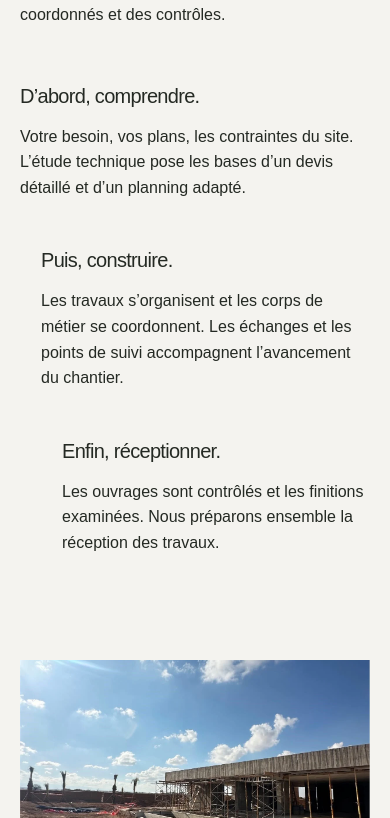
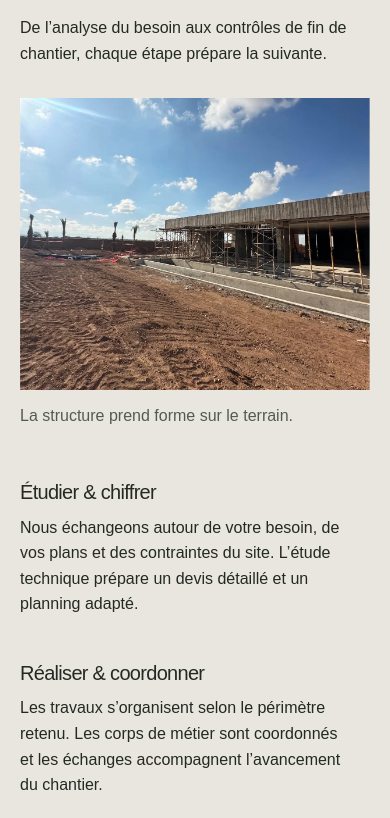
Before and after one commit to yassinejoundi/shamsbusine, a Next.js app: page / in a window 390 px wide. Shown: the part 3506-4324 px from the top of the page. Built offline with nearby package versions, Linux system fonts and the light colour scheme; a web font is replaced by a local one.

Commit message:
feat(home): rebuild process section

```diff
--- a/app/globals.css
+++ b/app/globals.css
@@ -103,11 +103,17 @@ details[open] > summary .when-open { display: inline-block; }
 details[open] > summary .when-closed { display: none; }
 .service-list .disclosure-icon { color: var(--accent); }
 details > p { padding-block-start: 1rem; max-width: 53ch; }
+.process { background: var(--surface); padding-block: clamp(4rem, 8vw, 7rem); }
+.process-intro { display: grid; grid-template-columns: minmax(0, 1.2fr) minmax(16rem, .8fr); align-items: end; gap: clamp(2rem, 6vw, 6rem); margin-block-end: clamp(2.5rem, 5vw, 4.5rem); }
+.process-intro > p { max-width: 38ch; justify-self: end; }
+.process-layout { display: grid; grid-template-columns: minmax(0, .92fr) minmax(0, 1.08fr); gap: clamp(2rem, 6vw, 6rem); align-items: center; }
+.process-photo { aspect-ratio: 1.15; }
+.process-photo img { object-position: center 63%; }
 .process-steps { list-style: none; padding: 0; margin: 0; }
-.process-steps li { display: grid; grid-template-columns: 1.2fr 1fr; gap: 8%; padding-block: 2rem; align-items: start; }
-.process-steps li + li { margin-block-start: 1rem; }
-.process-steps h3 { font-size: var(--heading); }
-.process-steps p { max-width: 40ch; justify-self: end; }
+.process-steps li { display: grid; grid-template-columns: minmax(0, .9fr) minmax(0, 1.1fr); gap: clamp(1rem, 2.5vw, 2.5rem); align-items: start; padding-block: 1.5rem; }
+.process-steps li + li { margin-block-start: .75rem; }
+.process-steps h3 { font-size: var(--subheading); }
+.process-steps p { max-width: 38ch; }
 .company-panorama { aspect-ratio: 2.7; }
 .company-panorama img { object-position: center 64%; }
 .company-panel { position: relative; margin-inline-start: 10%; margin-block-start: -3rem; background: var(--surface); padding: 3.5rem; display: grid; grid-template-columns: 1fr 1fr; gap: 8%; }
@@ -172,6 +178,10 @@ textarea::placeholder { color: var(--secondary); }
   .footer-contact { grid-column: 2; }
 }
 
+@media (max-width: 799px) {
+  .process-steps li { grid-template-columns: minmax(0, 1fr); gap: .65rem; }
+}
+
 @media (max-width: 699px) {
   :root { --gutter: 1.25rem; --display: clamp(4rem, 20vw, 8rem); --heading: clamp(1.85rem, 7.7vw, 2.8rem); --subheading: 1.25rem; }
   .site-header { min-height: 90px; gap: .75rem; padding-block: .6rem; }
@@ -208,12 +218,13 @@ textarea::placeholder { color: var(--secondary); }
   .service-list { margin-inline: -1rem; }
   .service-list details { padding-block: 1rem; }
   .service-list details[open] { padding-block: 1.2rem; }
-  .process-steps li { grid-template-columns: minmax(0, 1fr); gap: 1rem; padding-block: 1.5rem; }
-  .process-steps li + li { margin-block-start: 0; }
-  .process-steps li:nth-child(2) { padding-inline-start: 6%; }
-  .process-steps li:nth-child(3) { padding-inline-start: 12%; }
+  .process-intro { grid-template-columns: minmax(0, 1fr); gap: 1.5rem; margin-block-end: 2rem; }
+  .process-intro > p { justify-self: start; }
+  .process-layout { grid-template-columns: minmax(0, 1fr); gap: 2rem; }
+  .process-photo { aspect-ratio: 1.2; }
+  .process-steps li { grid-template-columns: minmax(0, 1fr); gap: .65rem; padding-block: 1.25rem; }
+  .process-steps li + li { margin-block-start: .25rem; }
   .process-steps h3 { font-size: var(--subheading); }
-  .process-steps p { justify-self: start; max-width: 40ch; }
   .company-panorama { aspect-ratio: 1.25; }
   .company-panel { margin-inline-start: 0; margin-block-start: 0; padding: 2rem 1.25rem; }
   .company-panel .text-link { margin-block-start: 1rem; }
--- a/components/home/ProjectProcess.tsx
+++ b/components/home/ProjectProcess.tsx
@@ -1,19 +1,52 @@
+import Image from "next/image";
+
 const stages = [
-  { title: "D’abord, comprendre.", text: "Votre besoin, vos plans, les contraintes du site. L’étude technique pose les bases d’un devis détaillé et d’un planning adapté." },
-  { title: "Puis, construire.", text: "Les travaux s’organisent et les corps de métier se coordonnent. Les échanges et les points de suivi accompagnent l’avancement du chantier." },
-  { title: "Enfin, réceptionner.", text: "Les ouvrages sont contrôlés et les finitions examinées. Nous préparons ensemble la réception des travaux." },
+  {
+    title: "Étudier & chiffrer",
+    text: "Nous échangeons autour de votre besoin, de vos plans et des contraintes du site. L’étude technique prépare un devis détaillé et un planning adapté.",
+  },
+  {
+    title: "Réaliser & coordonner",
+    text: "Les travaux s’organisent selon le périmètre retenu. Les corps de métier sont coordonnés et les échanges accompagnent l’avancement du chantier.",
+  },
+  {
+    title: "Contrôler & réceptionner",
+    text: "Les ouvrages sont contrôlés, les finitions examinées et la réception des travaux préparée avec vous.",
+  },
 ];
 
 export function ProjectProcess() {
   return (
-    <section className="process frame section-space" aria-labelledby="process-title">
-      <div className="section-intro">
-        <h2 id="process-title" data-reveal>Votre chantier,<br />accompagné.</h2>
-        <p data-reveal>Un projet commence par un échange. Il avance avec un périmètre défini, des travaux coordonnés et des contrôles.</p>
+    <section className="process section-space" aria-labelledby="process-title">
+      <div className="frame">
+        <div className="process-intro">
+          <h2 id="process-title" data-reveal>Un chantier,<br />un fil conducteur.</h2>
+          <p data-reveal>De l’analyse du besoin aux contrôles de fin de chantier, chaque étape prépare la suivante.</p>
+        </div>
+
+        <div className="process-layout">
+          <figure className="process-figure" data-reveal>
+            <div className="photo process-photo">
+              <Image
+                src="/images/chantier-structure.webp"
+                alt="Bâtiment en cours de construction, avec sa structure en béton et son échafaudage."
+                fill
+                sizes="(max-width: 699px) 100vw, (max-width: 1099px) 44vw, 40vw"
+              />
+            </div>
+            <figcaption>La structure prend forme sur le terrain.</figcaption>
+          </figure>
+
+          <ol className="process-steps">
+            {stages.map(({ title, text }) => (
+              <li key={title}>
+                <h3 data-reveal>{title}</h3>
+                <p data-reveal>{text}</p>
+              </li>
+            ))}
+          </ol>
+        </div>
       </div>
-      <ol className="process-steps">
-        {stages.map(({ title, text }) => <li key={title}><h3 data-reveal>{title}</h3><p data-reveal>{text}</p></li>)}
-      </ol>
     </section>
   );
 }
```
